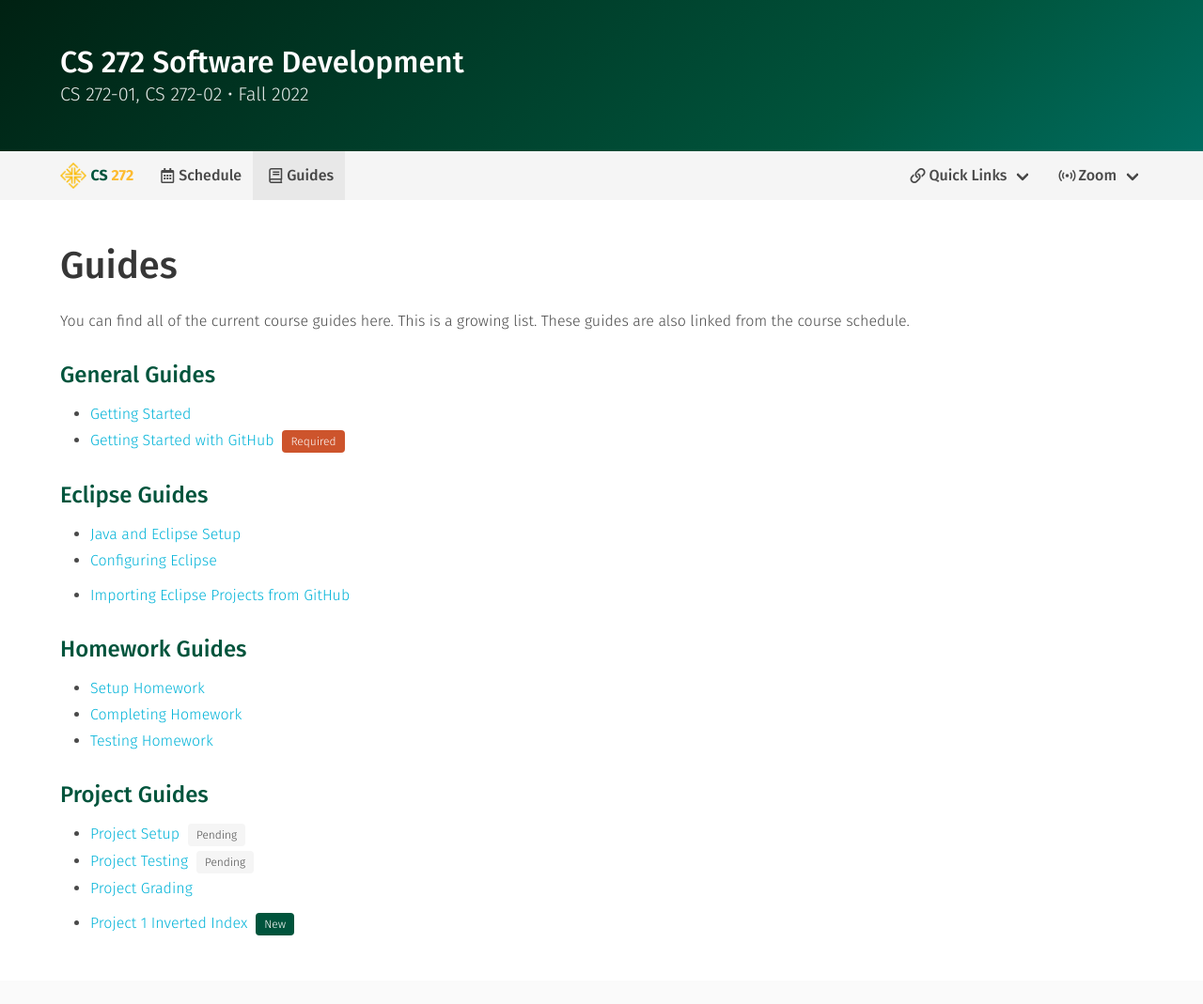
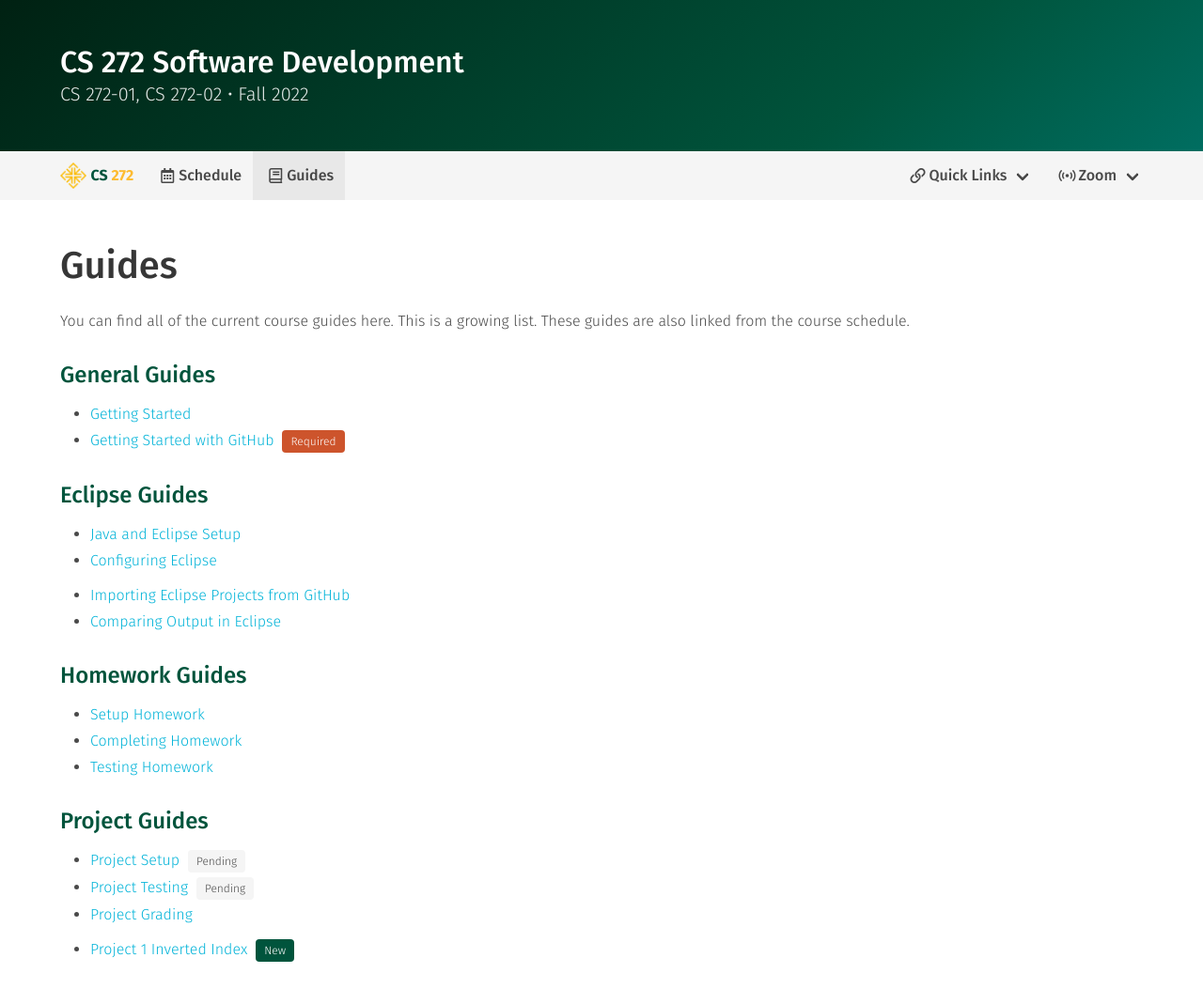
Before and after one commit to usf-cs272-fall2022/usf-cs272-fall2022.github.io, a Jekyll site: the page built from guides/index.html, in a window 1280 px wide. Shown: the top 1069 px of the page at 94% size. Built offline with Jekyll 4.4.1, drawn with Linux system fonts in a browser that asks for light colours; some of the changed lines change nothing that is shown; grey boxes are pictures that could not be loaded.

Commit message:
Adding compare guide

```diff
--- a/_eclipse/_drafts/comparing-output.md
+++ b/_eclipse/comparing-output.md
@@ -13,7 +13,7 @@
 
 ## Opening Compare Text View
 
-![Compare Result]({{ "/images/compareresult.png" | relative_url }}){: .is-600 }
+![Compare Result]({{ "/images/eclipse/compareresult.png" | relative_url }}){: .is-600 }
 
 
 Some of the tests compare **text** that can be opened in a side-by-side comparison view for debugging. To open this view, follow these steps:
@@ -28,7 +28,7 @@
 
 ## Opening Compare Files View
 
-![Compare With]({{ "/images/comparewith.gif" | relative_url }}){: .is-800 }
+![Compare With]({{ "/images/eclipse/comparewith.gif" | relative_url }}){: .is-800 }
 
 Some of the tests compare **files** instead of the difference between text output. To open a comparison view for two files, follow these steps:
 
@@ -42,7 +42,7 @@
 
 ## Using the Comparison View
 
-![Compare With]({{ "/images/compareview.png" | relative_url }}){: .is-600 }
+![Compare With]({{ "/images/eclipse/compareview.png" | relative_url }}){: .is-600 }
 
 The output will be displayed side-by-side. If it is a long file, Eclipse will synchronize scrolling of the output.
 
```
Also changed, not shown: images/eclipse/compareresult.png (renamed from _drafts/images/compareresult.png), images/eclipse/compareview.png (renamed from _drafts/images/compareview.png), 1 other file.
